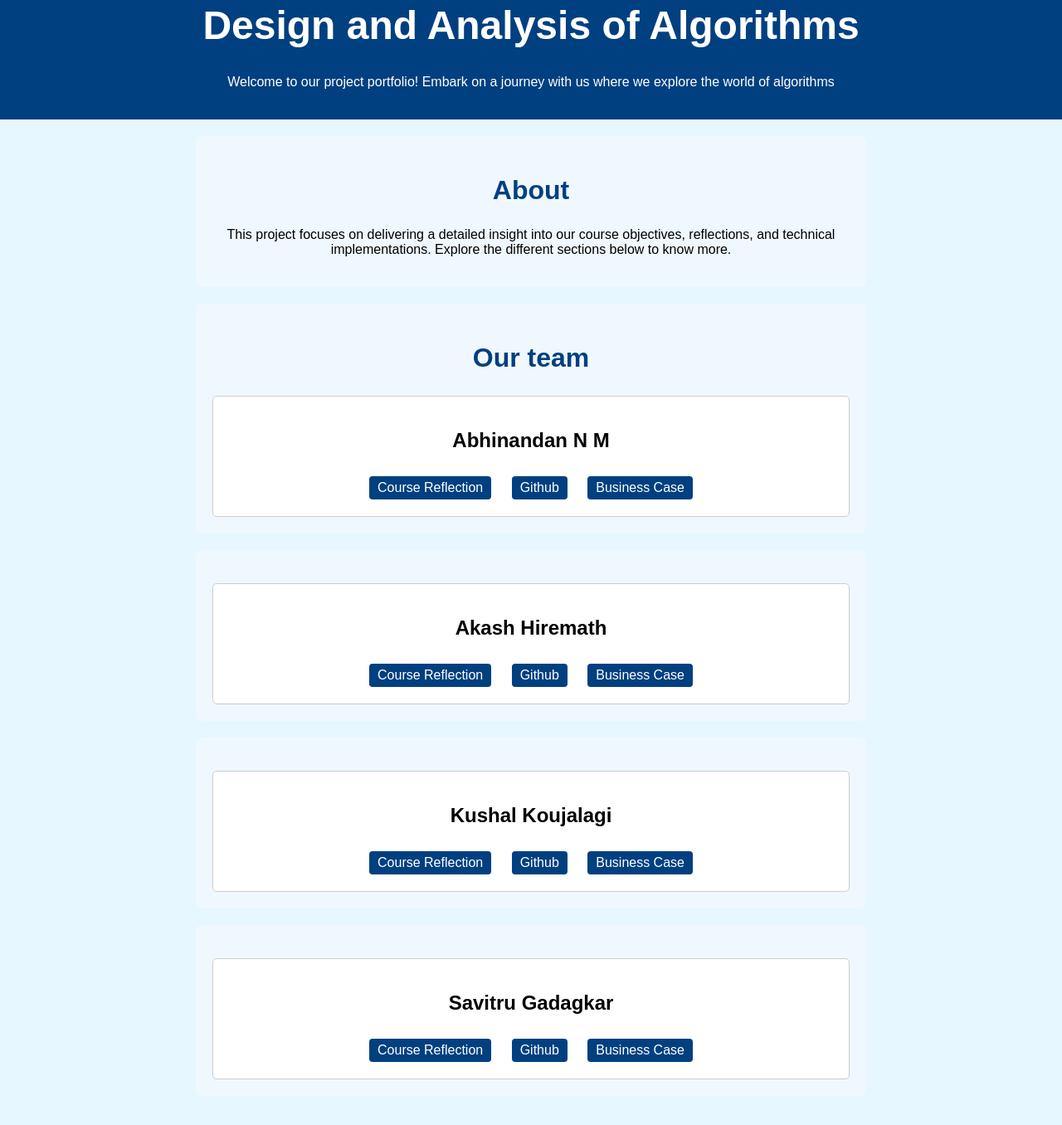
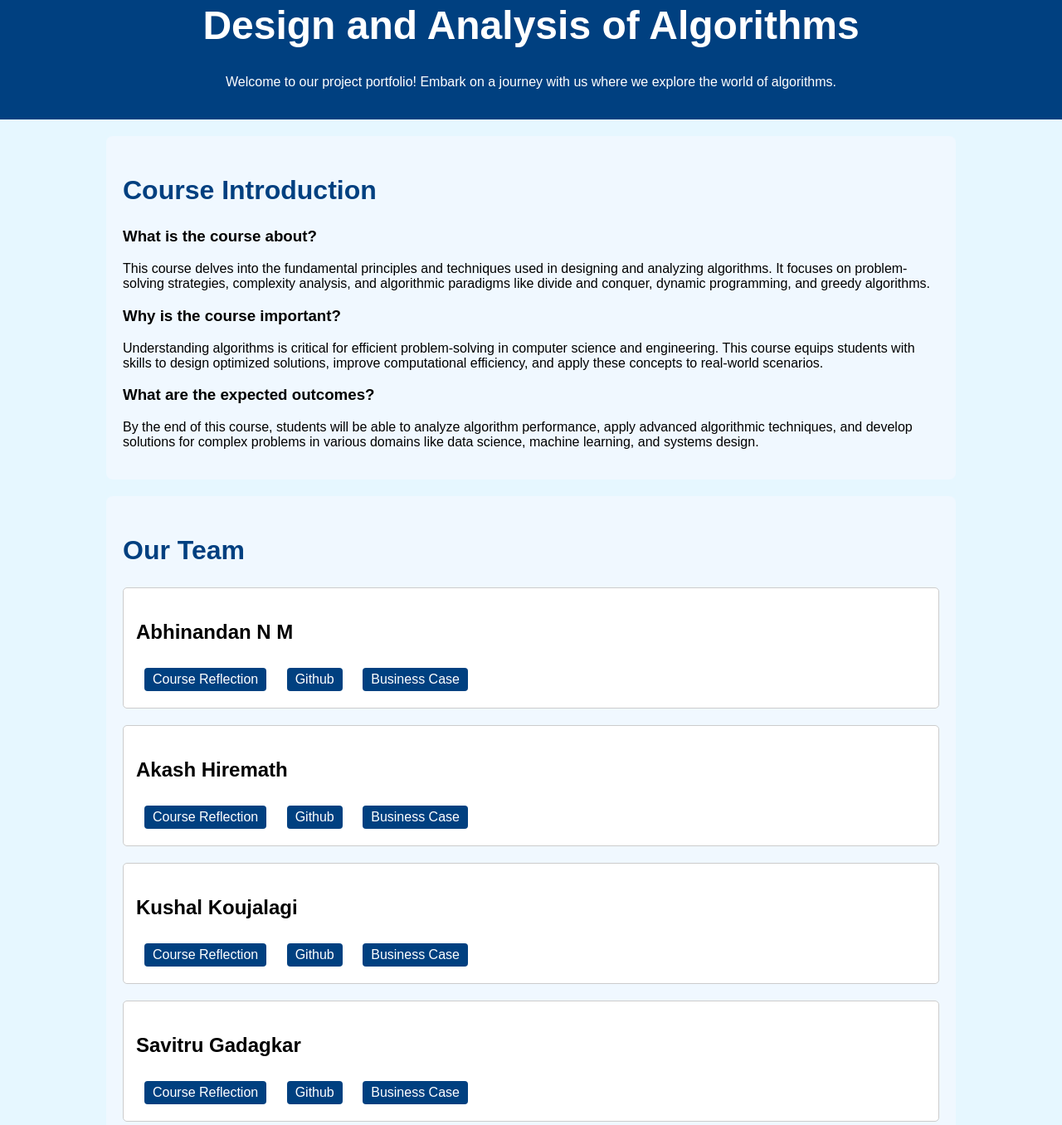
Before and after one commit to SavitruG/Citydesign.github.io, a plain HTML site: page index.html in a window 1280 px wide. Shown: the part 49-1405 px from the top of the page at 83% size. Drawn offline with Linux system fonts and the light colour scheme; a web font is replaced by a local one.

Commit message:
Update index.html

```diff
--- a/index.html
+++ b/index.html
@@ -16,30 +16,44 @@
             margin: 0;
             padding: 0;
             background-color: #e6f7ff;
-            text-align: center;
+            display: flex;
+            flex-direction: column;
+            align-items: center;
         }
         header {
             background-color: #004080;
             color: white;
             text-align: center;
             padding: 20px;
+            width: 100%;
         }
         header h1 {
             font-size: 3em;
         }
+        .container {
+            display: flex;
+            flex-direction: column;
+            gap: 20px;
+            margin: 20px auto;
+            width: 80%;
+        }
         section {
-            margin: 20px auto;
             padding: 20px;
             background-color: #f0f8ff;
             border-radius: 8px;
-            width: 60%;
         }
         h2 {
             color: #004080;
             font-size: 2em;
         }
+        .member-container {
+            display: flex;
+            flex-wrap: wrap;
+            gap: 20px;
+            justify-content: center;
+        }
         .member-section {
-            margin-top: 20px;
+            flex: 1 1 calc(50% - 20px);
             padding: 15px;
             border: 1px solid #ccc;
             border-radius: 5px;
@@ -73,16 +87,29 @@
 <body>
     <header>
         <h1>Design and Analysis of Algorithms</h1>
-        <p>Welcome to our project portfolio! Embark on a journey with us  where we explore the world of algorithms </p>
+        <p>Welcome to our project portfolio! Embark on a journey with us where we explore the world of algorithms.</p>
     </header>
 
+    <div class="container">
         <section>
-        <h2>About</h2>
-        <p>This project focuses on delivering a detailed insight into our course objectives, reflections, and technical implementations. Explore the different sections below to know more.</p>
+            <h2>Course Introduction</h2>
+            <div>
+                <h3>What is the course about?</h3>
+                <p>This course delves into the fundamental principles and techniques used in designing and analyzing algorithms. It focuses on problem-solving strategies, complexity analysis, and algorithmic paradigms like divide and conquer, dynamic programming, and greedy algorithms.</p>
+            </div>
+            <div>
+                <h3>Why is the course important?</h3>
+                <p>Understanding algorithms is critical for efficient problem-solving in computer science and engineering. This course equips students with skills to design optimized solutions, improve computational efficiency, and apply these concepts to real-world scenarios.</p>
+            </div>
+            <div>
+                <h3>What are the expected outcomes?</h3>
+                <p>By the end of this course, students will be able to analyze algorithm performance, apply advanced algorithmic techniques, and develop solutions for complex problems in various domains like data science, machine learning, and systems design.</p>
+            </div>
         </section>
 
         <section>
-        <h2>Our team</h2>
+            <h2>Our Team</h2>
+            <div class="member-container">
                 <div class="member-section">
                     <p><strong>Abhinandan N M</strong></p>
                     <div class="links">
@@ -91,9 +118,6 @@
                         <a href="businesscaseANM.html">Business Case</a>
                     </div>
                 </div>
-    </section>
-
-    <section>
                 <div class="member-section">
                     <p><strong>Akash Hiremath</strong></p>
                     <div class="links">
@@ -102,9 +126,6 @@
                         <a href="businesscaseAkash.html">Business Case</a>
                     </div>
                 </div>
-    </section>
-
-    <section>
                 <div class="member-section">
                     <p><strong>Kushal Koujalagi</strong></p>
                     <div class="links">
@@ -113,9 +134,6 @@
                         <a href="businesscaseKushal.html">Business Case</a>
                     </div>
                 </div>
-    </section>
-
-    <section>
                 <div class="member-section">
                     <p><strong>Savitru Gadagkar</strong></p>
                     <div class="links">
@@ -124,6 +142,8 @@
                         <a href="businesscaseSavitru.html">Business Case</a>
                     </div>
                 </div>
+            </div>
         </section>
+    </div>
 </body>
 </html>
```
Lines whose indentation alone changed are shown as unchanged.
